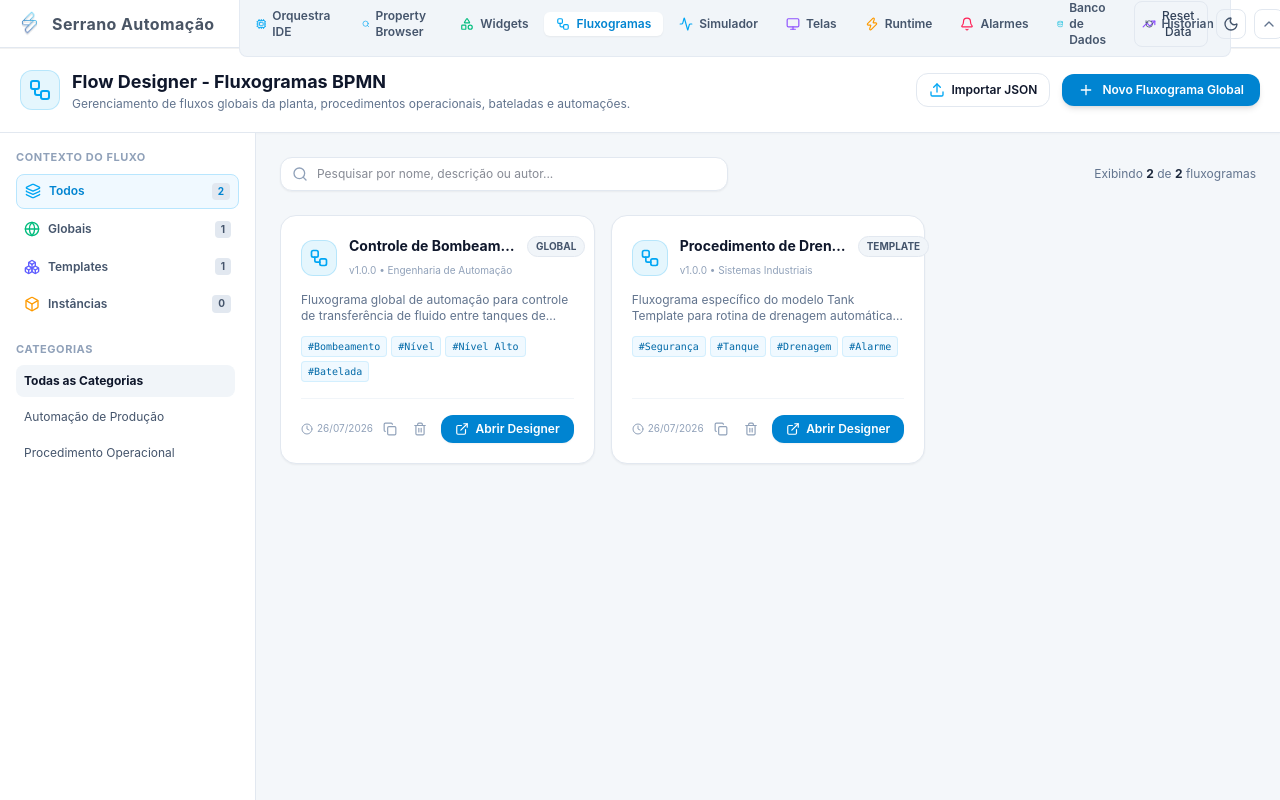
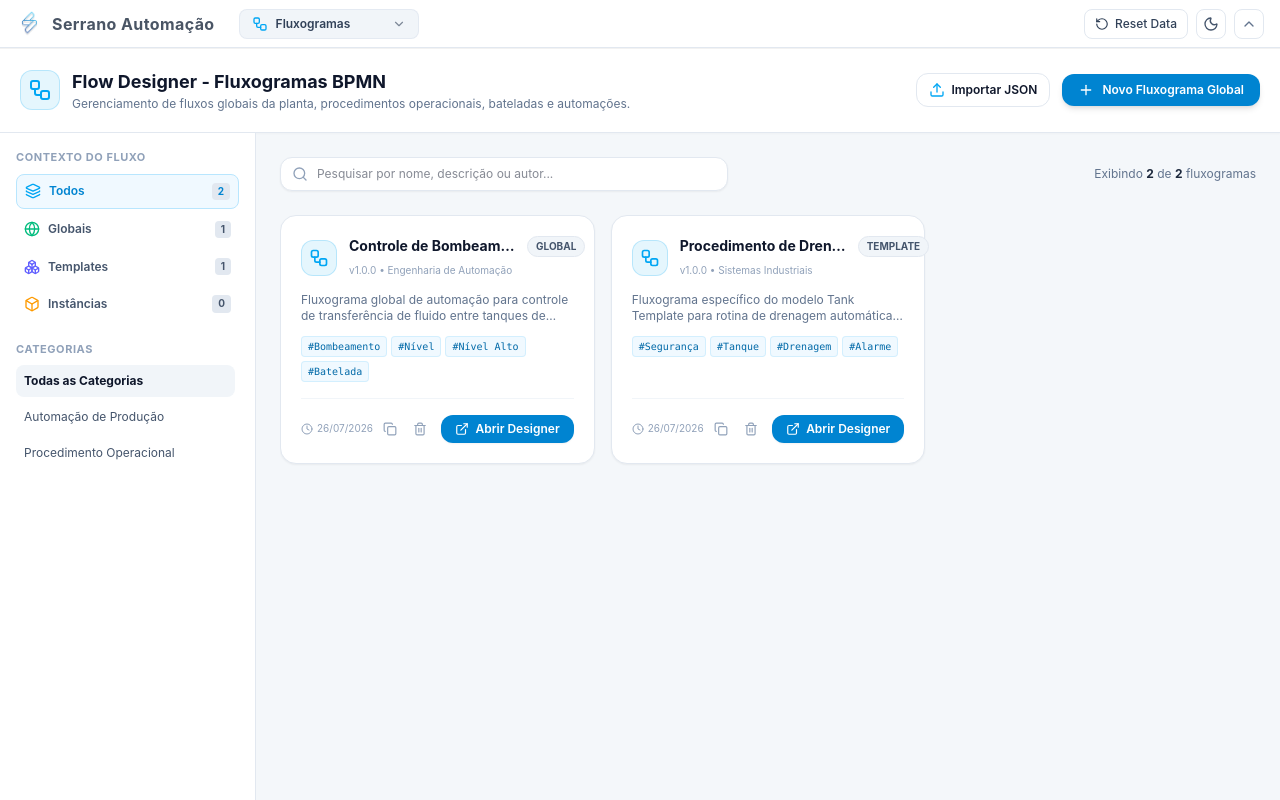
Before and after one commit to BrunoKappi/orchestra-ide, a React (Vite) app: page /#/flows in a window 1280 px wide. Built offline with nearby package versions, Linux system fonts and the light colour scheme.

Commit message:
feat: group navbar tabs into dropdown to save space

```diff
--- a/src/components/navigation/HeaderNavigation.tsx
+++ b/src/components/navigation/HeaderNavigation.tsx
@@ -1,5 +1,5 @@
-import React, { useEffect, useState } from "react";
-import { NavLink } from "react-router-dom";
+import React, { useEffect, useState, useRef } from "react";
+import { NavLink, useLocation } from "react-router-dom";
 import {
   Cpu,
   Shapes,
@@ -49,6 +49,105 @@ export const HeaderNavigation: React.FC<HeaderNavigationProps> = ({
   const activeUnackCount = (alarmEvents || []).filter(
     (evt) => evt.status === "Active Unacknowledged",
   ).length;
+
+  const location = useLocation();
+  const dropdownRef = useRef<HTMLDivElement>(null);
+  const [isDropdownOpen, setIsDropdownOpen] = useState(false);
+
+  useEffect(() => {
+    function handleClickOutside(event: MouseEvent) {
+      if (dropdownRef.current && !dropdownRef.current.contains(event.target as Node)) {
+        setIsDropdownOpen(false);
+      }
+    }
+    document.addEventListener("mousedown", handleClickOutside);
+    return () => {
+      document.removeEventListener("mousedown", handleClickOutside);
+    };
+  }, []);
+
+  const navItems = [
+    {
+      to: "/",
+      label: "Orquestra IDE",
+      icon: Cpu,
+      colorClass: "text-sky-500",
+      activeTextClass: "text-sky-600 dark:text-sky-400",
+    },
+    {
+      to: "/properties",
+      label: "Property Browser",
+      icon: Search,
+      colorClass: "text-sky-500",
+      activeTextClass: "text-sky-600 dark:text-sky-400",
+    },
+    {
+      to: "/widgets",
+      label: "Widgets",
+      icon: Shapes,
+      colorClass: "text-emerald-500",
+      activeTextClass: "text-emerald-600 dark:text-emerald-400",
+    },
+    {
+      to: "/flows",
+      label: "Fluxogramas",
+      icon: Workflow,
+      colorClass: "text-sky-500",
+      activeTextClass: "text-sky-600 dark:text-sky-400",
+    },
+    {
+      to: "/simulator",
+      label: "Simulador",
+      icon: Activity,
+      colorClass: "text-sky-500",
+      activeTextClass: "text-sky-600 dark:text-sky-400",
+    },
+    {
+      to: "/screens",
+      label: "Telas",
+      icon: Monitor,
+      colorClass: "text-violet-500",
+      activeTextClass: "text-violet-600 dark:text-violet-400",
+    },
+    {
+      to: "/runtime",
+      label: "Runtime",
+      icon: Zap,
+      colorClass: "text-amber-500",
+      activeTextClass: "text-amber-600 dark:text-amber-400",
+    },
+    {
+      to: "/alarms",
+      label: "Alarmes",
+      icon: Bell,
+      colorClass: "text-rose-500",
+      activeTextClass: "text-rose-600 dark:text-rose-455",
+      badge: activeUnackCount > 0 ? activeUnackCount : undefined,
+      animate: activeUnackCount > 0 ? "animate-bounce" : undefined,
+    },
+    {
+      to: "/database",
+      label: "Banco de Dados",
+      icon: Database,
+      colorClass: "text-cyan-500",
+      activeTextClass: "text-cyan-600 dark:text-cyan-400",
+    },
+    {
+      to: "/historian",
+      label: "Historian",
+      icon: TrendingUp,
+      colorClass: "text-violet-500",
+      activeTextClass: "text-violet-600 dark:text-violet-400",
+    },
+  ];
+
+  const currentPath = location.pathname;
+  const activeItem = navItems.find((item) => {
+    if (item.to === "/") {
+      return currentPath === "/";
+    }
+    return currentPath.startsWith(item.to);
+  }) || navItems[0];
 
   useEffect(() => {
     if (theme === "dark") {
@@ -107,158 +206,57 @@ export const HeaderNavigation: React.FC<HeaderNavigationProps> = ({
           </span>
         </div>
         {/* Navigation Route Switches */}
-        <nav className="flex items-center gap-1 bg-slate-100 dark:bg-slate-800/60 p-1 rounded-lg border border-slate-200/80 dark:border-slate-700/50 text-xs">
+        <div ref={dropdownRef} className="relative z-50">
+          <button
+            onClick={() => setIsDropdownOpen(!isDropdownOpen)}
+            className="flex items-center justify-between gap-2 px-3 py-1.5 min-w-[180px] bg-slate-100 dark:bg-slate-800/80 hover:bg-slate-200/70 dark:hover:bg-slate-700/80 rounded-lg border border-slate-200/80 dark:border-slate-700/50 text-xs font-semibold text-slate-700 dark:text-slate-250 transition-all select-none cursor-pointer"
+          >
+            <div className="flex items-center gap-2">
+              <activeItem.icon className={cn("w-4 h-4", activeItem.colorClass, activeItem.animate)} />
+              <span>{activeItem.label}</span>
+              {activeItem.badge !== undefined && (
+                <span className="px-1.5 py-0.1 rounded-full bg-rose-500 text-white font-mono text-[9px] font-bold animate-pulse">
+                  {activeItem.badge}
+                </span>
+              )}
+            </div>
+            <ChevronDown className="w-3.5 h-3.5 opacity-60" />
+          </button>
+
+          {isDropdownOpen && (
+            <div className="absolute left-0 mt-1.5 min-w-[200px] max-h-[350px] overflow-y-auto bg-white dark:bg-slate-900 rounded-lg border border-slate-200 dark:border-slate-800 shadow-lg py-1 z-50 animate-in fade-in-50 slide-in-from-top-1 duration-100">
+              {navItems.map((item) => {
+                const isActive = item.to === "/" ? currentPath === "/" : currentPath.startsWith(item.to);
+                return (
                   <NavLink
-            to="/"
-            end
-            className={({ isActive }) =>
+                    key={item.to}
+                    to={item.to}
+                    end={item.to === "/"}
+                    onClick={() => setIsDropdownOpen(false)}
+                    className={
                       cn(
-                "flex items-center gap-1.5 px-3 py-1 rounded-md font-semibold transition-all duration-150",
+                        "flex items-center justify-between px-3 py-2 text-xs font-semibold transition-colors hover:bg-slate-50 dark:hover:bg-slate-800/60",
                         isActive
-                  ? "bg-white dark:bg-slate-900 text-sky-600 dark:text-sky-400 shadow-xs"
-                  : "text-slate-600 dark:text-slate-400 hover:text-slate-900 dark:hover:text-slate-200",
+                          ? "bg-sky-50/50 dark:bg-sky-950/20 text-sky-600 dark:text-sky-400"
+                          : "text-slate-600 dark:text-slate-400 hover:text-slate-900 dark:hover:text-slate-200"
                       )
-            }>
-            <Cpu className="w-3.5 h-3.5 text-sky-500" />
-            <span>Orquestra IDE</span>
-          </NavLink>
-
-          <NavLink
-            to="/properties"
-            className={({ isActive }) =>
-              cn(
-                "flex items-center gap-1.5 px-3 py-1 rounded-md font-semibold transition-all duration-150",
-                isActive
-                  ? "bg-white dark:bg-slate-900 text-sky-600 dark:text-sky-400 shadow-xs"
-                  : "text-slate-600 dark:text-slate-400 hover:text-slate-900 dark:hover:text-slate-200",
-              )
-            }>
-            <Search className="w-3.5 h-3.5 text-sky-500" />
-            <span>Property Browser</span>
-          </NavLink>
-
-          <NavLink
-            to="/widgets"
-            className={({ isActive }) =>
-              cn(
-                "flex items-center gap-1.5 px-3 py-1 rounded-md font-semibold transition-all duration-150",
-                isActive
-                  ? "bg-white dark:bg-slate-900 text-emerald-600 dark:text-emerald-400 shadow-xs"
-                  : "text-slate-600 dark:text-slate-400 hover:text-slate-900 dark:hover:text-slate-200",
-              )
-            }>
-            <Shapes className="w-3.5 h-3.5 text-emerald-500" />
-            <span>Widgets</span>
-          </NavLink>
-
-          <NavLink
-            to="/flows"
-            className={({ isActive }) =>
-              cn(
-                "flex items-center gap-1.5 px-3 py-1 rounded-md font-semibold transition-all duration-150",
-                isActive
-                  ? "bg-white dark:bg-slate-900 text-sky-600 dark:text-sky-400 shadow-xs"
-                  : "text-slate-600 dark:text-slate-400 hover:text-slate-900 dark:hover:text-slate-200",
-              )
-            }>
-            <Workflow className="w-3.5 h-3.5 text-sky-500" />
-            <span>Fluxogramas</span>
-          </NavLink>
-
-          <NavLink
-            to="/simulator"
-            className={({ isActive }) =>
-              cn(
-                "flex items-center gap-1.5 px-3 py-1 rounded-md font-semibold transition-all duration-150",
-                isActive
-                  ? "bg-white dark:bg-slate-900 text-sky-600 dark:text-sky-400 shadow-xs"
-                  : "text-slate-600 dark:text-slate-400 hover:text-slate-900 dark:hover:text-slate-200",
-              )
-            }>
-            <Activity className="w-3.5 h-3.5 text-sky-500" />
-            <span>Simulador</span>
-          </NavLink>
-
-          <NavLink
-            to="/screens"
-            className={({ isActive }) =>
-              cn(
-                "flex items-center gap-1.5 px-3 py-1 rounded-md font-semibold transition-all duration-150",
-                isActive
-                  ? "bg-white dark:bg-slate-900 text-violet-600 dark:text-violet-400 shadow-xs"
-                  : "text-slate-600 dark:text-slate-400 hover:text-slate-900 dark:hover:text-slate-200",
-              )
-            }>
-            <Monitor className="w-3.5 h-3.5 text-violet-500" />
-            <span>Telas</span>
-          </NavLink>
-
-          <NavLink
-            to="/runtime"
-            className={({ isActive }) =>
-              cn(
-                "flex items-center gap-1.5 px-3 py-1 rounded-md font-semibold transition-all duration-150",
-                isActive
-                  ? "bg-white dark:bg-slate-900 text-amber-600 dark:text-amber-400 shadow-xs"
-                  : "text-slate-600 dark:text-slate-400 hover:text-slate-900 dark:hover:text-slate-200",
-              )
-            }>
-            <Zap className="w-3.5 h-3.5 text-amber-500" />
-            <span>Runtime</span>
-          </NavLink>
-
-          <NavLink
-            to="/alarms"
-            className={({ isActive }) =>
-              cn(
-                "flex items-center gap-1.5 px-3 py-1 rounded-md font-semibold transition-all duration-150",
-                isActive
-                  ? "bg-white dark:bg-slate-900 text-rose-600 dark:text-rose-455 shadow-xs"
-                  : "text-slate-600 dark:text-slate-400 hover:text-slate-900 dark:hover:text-slate-200",
-              )
-            }>
-            <Bell
-              className={cn(
-                "w-3.5 h-3.5 text-rose-500",
-                activeUnackCount > 0 && "animate-bounce",
-              )}
-            />
-            <span>Alarmes</span>
-            {activeUnackCount > 0 && (
-              <span className="ml-1 px-1.5 py-0.1 rounded-full bg-rose-500 text-white font-mono text-[9px] font-bold select-none shrink-0 animate-pulse">
-                {activeUnackCount}
+                    }
+                  >
+                    <div className="flex items-center gap-2">
+                      <item.icon className={cn("w-3.5 h-3.5", isActive ? item.colorClass : "text-slate-400 dark:text-slate-500", item.animate)} />
+                      <span>{item.label}</span>
+                    </div>
+                    {item.badge !== undefined && (
+                      <span className="px-1.5 py-0.1 rounded-full bg-rose-500 text-white font-mono text-[9px] font-bold shrink-0">
+                        {item.badge}
                       </span>
                     )}
                   </NavLink>
-
-          <NavLink
-            to="/database"
-            className={({ isActive }) =>
-              cn(
-                "flex items-center gap-1.5 px-3 py-1 rounded-md font-semibold transition-all duration-150",
-                isActive
-                  ? "bg-white dark:bg-slate-900 text-cyan-600 dark:text-cyan-400 shadow-xs"
-                  : "text-slate-600 dark:text-slate-400 hover:text-slate-900 dark:hover:text-slate-200",
-              )
-            }>
-            <Database className="w-3.5 h-3.5 text-cyan-500" />
-            <span>Banco de Dados</span>
-          </NavLink>
-
-          <NavLink
-            to="/historian"
-            className={({ isActive }) =>
-              cn(
-                "flex items-center gap-1.5 px-3 py-1 rounded-md font-semibold transition-all duration-150",
-                isActive
-                  ? "bg-white dark:bg-slate-900 text-violet-600 dark:text-violet-400 shadow-xs"
-                  : "text-slate-600 dark:text-slate-400 hover:text-slate-900 dark:hover:text-slate-200",
-              )
-            }>
-            <TrendingUp className="w-3.5 h-3.5 text-violet-500" />
-            <span>Historian</span>
-          </NavLink>
-        </nav>
+                );
+              })}
+            </div>
+          )}
+        </div>
       </div>
 
       {/* Global Actions */}
```
Lines whose indentation alone changed are shown as unchanged.
